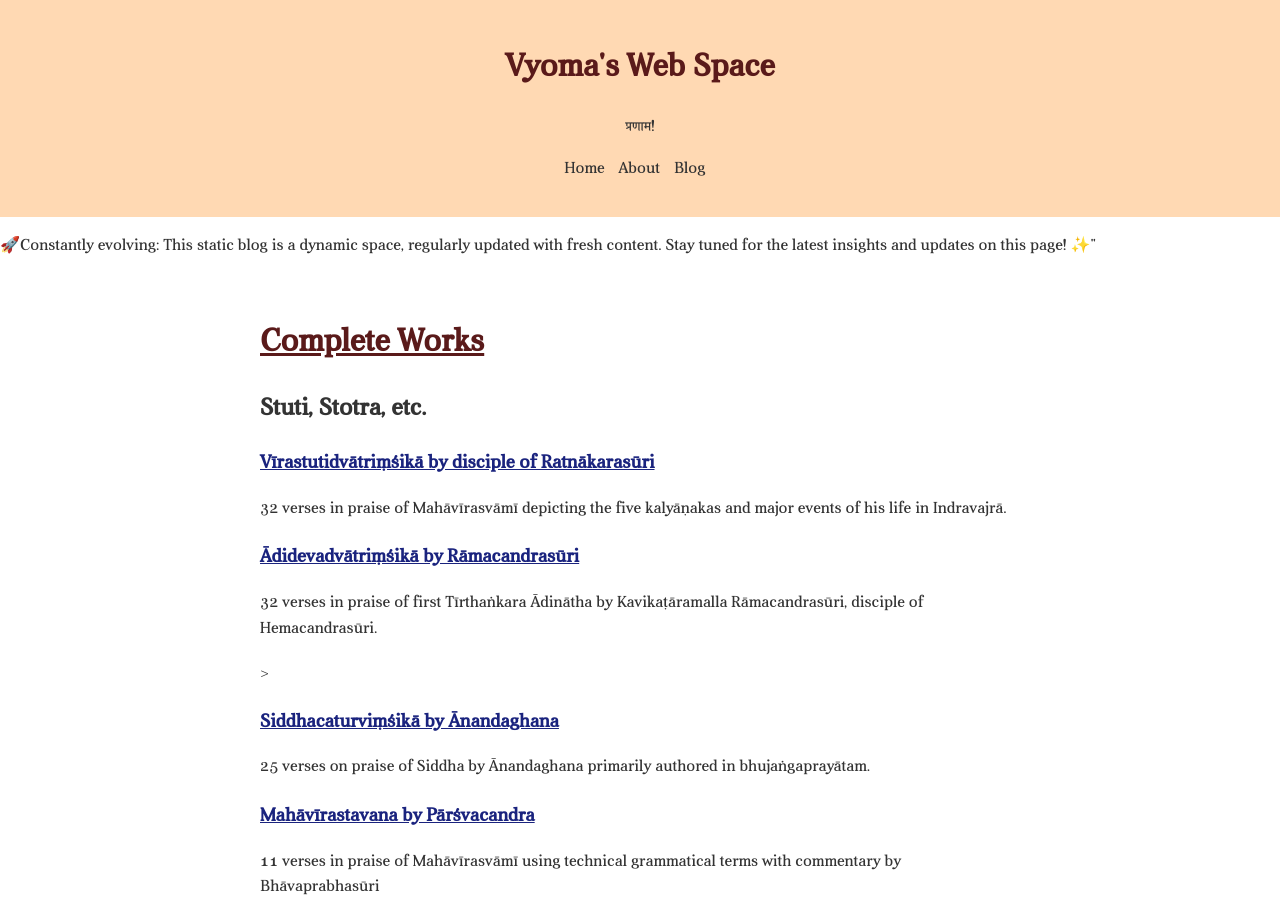
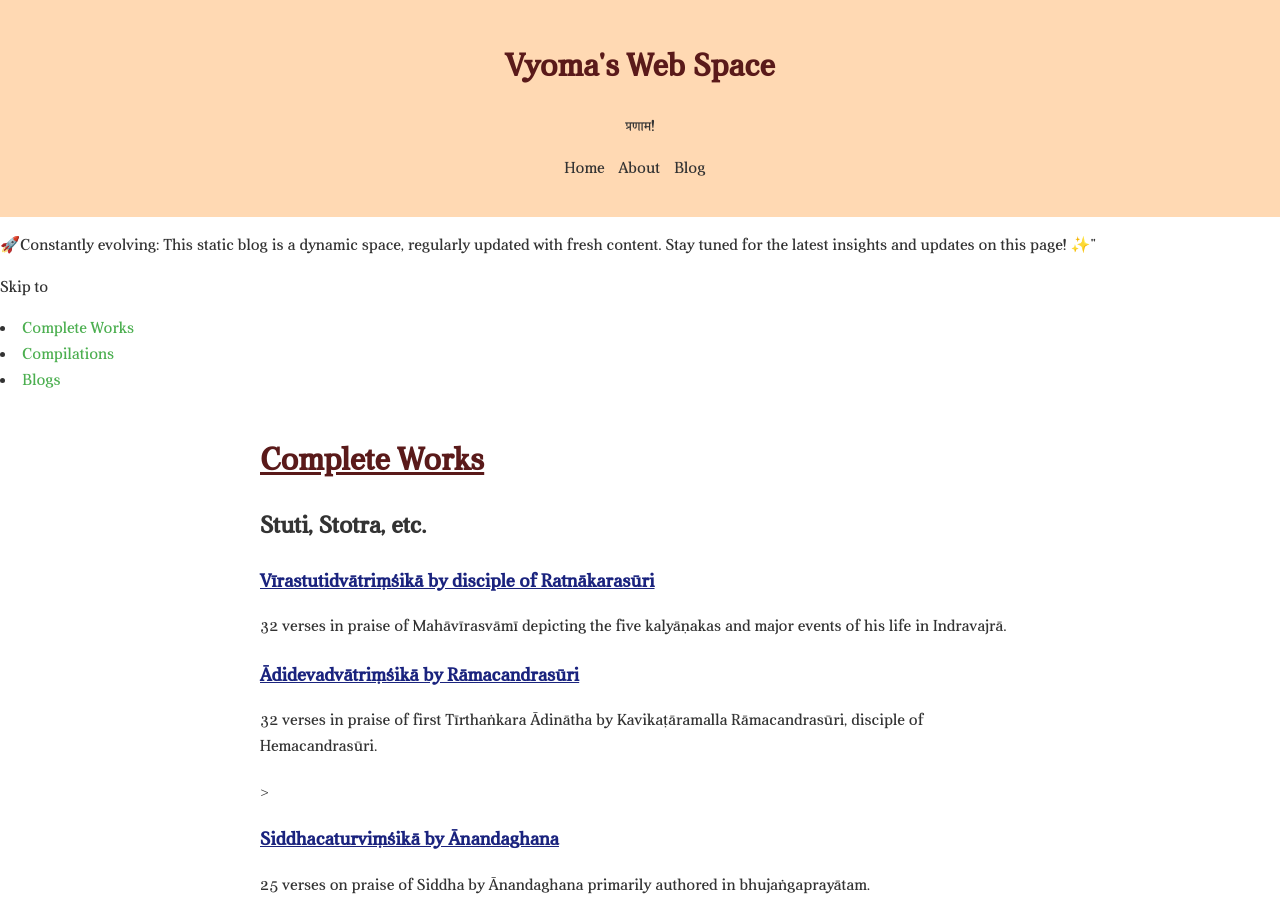
Before and after one commit to svyoma/svyoma.github.io, a Jekyll site: the page blogs.html, which Jekyll copies as it is, in a window 1280 px wide and 900 px high. Built offline with Jekyll 4.4.1, drawn with Linux system fonts in a browser that asks for light colours.

Commit message:
Update blogs.html

```diff
--- a/blogs.html
+++ b/blogs.html
@@ -146,9 +146,16 @@
     </nav>
     </header>
     <p>🚀Constantly evolving: This static blog is a dynamic space, regularly updated with fresh content. Stay tuned for the latest insights and updates on this page! ✨"</p>
+    <p>Skip to</p>
+    <ui>
+        <li><a href="#section1">Complete Works</a></li>
+        <li><a href="#section2">Compilations</a></li>
+        <li><a href="#section3">Blogs</a></li>
+    </ui>
 
+    <ui></ui>
 <div class="container">
-    <h1><u>Complete Works</u></h1>
+    <h1 id="section1"><u>Complete Works</u></h1>
     <h2>Stuti, Stotra, etc.</h2>
     <ul class="blog-list">
         <li class="blog-item">
@@ -181,7 +188,7 @@
         </li>
     </ul>
 
-    <h1><u>Compilations</u></h1>
+    <h1 id="section2"><u>Compilations</u></h1>
     <h2>Viṣiṣṭa-Jina-Stuti</h2>
     <ul class="blog-list">
         <li class="blog-item">
@@ -207,7 +214,7 @@
 <hr/>
 
 <div class="container">
-    <h1><u>Blogs</u></h1>
+    <h1 id="section3"><u>Blogs</u></h1>
 <h2>Life and Works</h2>
 <ul class="blog-list">
 
```
